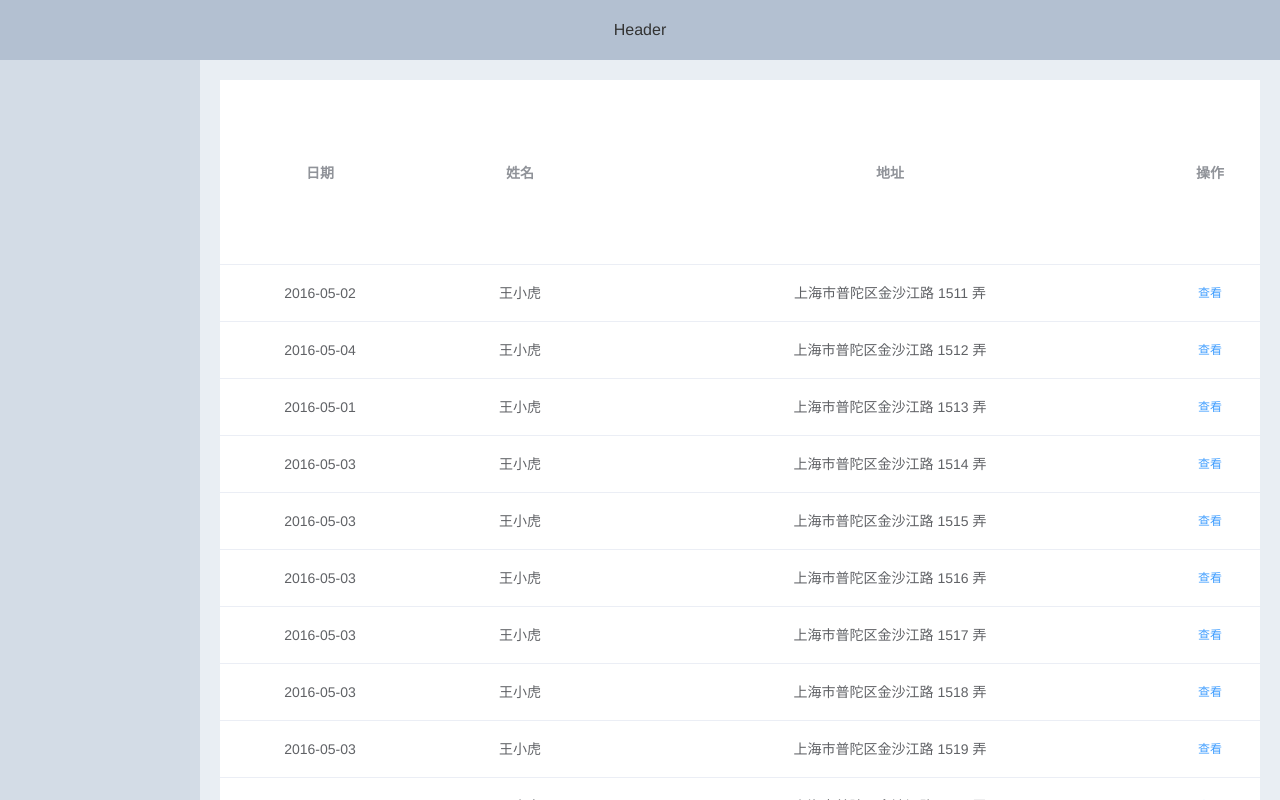
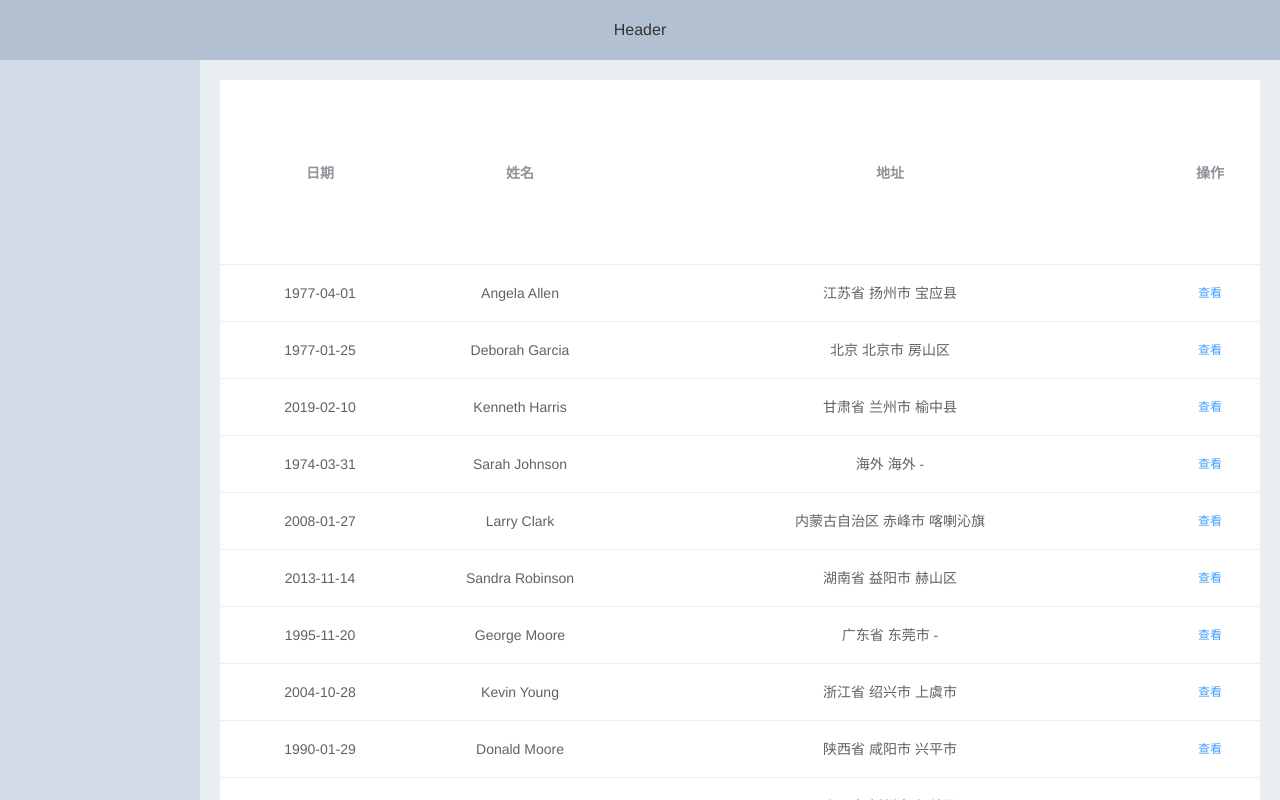
Before and after one commit to zlcmtt/zlcFirstVueDeom, a Vue app: page /demozlc/index/shijuan/daitishen in a window 1280 px wide. Built offline with nearby package versions, Linux system fonts and the light colour scheme.

Commit message:
增加mockjs

```diff
--- a/package.json
+++ b/package.json
@@ -28,6 +28,7 @@
     "eslint-plugin-vue": "^6.1.2",
     "less": "^3.0.4",
     "less-loader": "^5.0.0",
+    "mockjs": "^1.1.0",
     "vue-template-compiler": "^2.6.11"
   }
 }
--- a/src/main.js
+++ b/src/main.js
@@ -1,9 +1,13 @@
 import Vue from 'vue';
 import ElementUI from 'element-ui';
+import axios from 'axios';
+// eslint-disable-next-line import/extensions
 import App from './App.vue';
 import router from './router';
 import store from './store';
+import './mock/daitishen';
 
+Vue.prototype.Axios = axios;
 Vue.config.productionTip = false;
 Vue.use(ElementUI);
 new Vue({
--- /dev/null
+++ b/src/mock/daitishen.js
@@ -0,0 +1,10 @@
+import Mock from 'mockjs';
+
+Mock.mock('http:127.0.0.1/getListwork', {
+  'list|1-100': [{
+    // eslint-disable-next-line no-undef
+    date: '@date("yyyy-MM-dd")',
+    name: '@name',
+    address: '@county(true)',
+  }],
+});
--- a/src/views/shijuan/daitishen.vue
+++ b/src/views/shijuan/daitishen.vue
@@ -5,7 +5,7 @@
        @handleEdit="handleEdit"
      />
     <Pagination
-      :total="total"
+      :total="tableData.length"
       @changeSize="changeSize"
     />
   </div>
@@ -25,179 +25,18 @@ export default {
   data() {
     return {
       currentPage: 1,
-      tableData: [{
-        date: '2016-05-02',
-        name: '王小虎',
-        address: '上海市普陀区金沙江路 1511 弄',
-      }, {
-        date: '2016-05-04',
-        name: '王小虎',
-        address: '上海市普陀区金沙江路 1512 弄',
-      }, {
-        date: '2016-05-01',
-        name: '王小虎',
-        address: '上海市普陀区金沙江路 1513 弄',
-      }, {
-        date: '2016-05-03',
-        name: '王小虎',
-        address: '上海市普陀区金沙江路 1514 弄',
-      }, {
-        date: '2016-05-03',
-        name: '王小虎',
-        address: '上海市普陀区金沙江路 1515 弄',
-      }, {
-        date: '2016-05-03',
-        name: '王小虎',
-        address: '上海市普陀区金沙江路 1516 弄',
-      }, {
-        date: '2016-05-03',
-        name: '王小虎',
-        address: '上海市普陀区金沙江路 1517 弄',
-      }, {
-        date: '2016-05-03',
-        name: '王小虎',
-        address: '上海市普陀区金沙江路 1518 弄',
-      }, {
-        date: '2016-05-03',
-        name: '王小虎',
-        address: '上海市普陀区金沙江路 1519 弄',
-      }, {
-        date: '2016-05-03',
-        name: '王小虎',
-        address: '上海市普陀区金沙江路 1521 弄',
-      }, {
-        date: '2016-05-03',
-        name: '王小虎',
-        address: '上海市普陀区金沙江路 1522 弄',
-      }, {
-        date: '2016-05-03',
-        name: '王小虎',
-        address: '上海市普陀区金沙江路 1523 弄',
-      }, {
-        date: '2016-05-03',
-        name: '王小虎',
-        address: '上海市普陀区金沙江路 1524 弄',
-      }, {
-        date: '2016-05-03',
-        name: '王小虎',
-        address: '上海市普陀区金沙江路 1525 弄',
-      }, {
-        date: '2016-05-03',
-        name: '王小虎',
-        address: '上海市普陀区金沙江路 1526 弄',
-      }, {
-        date: '2016-05-03',
-        name: '王小虎',
-        address: '上海市普陀区金沙江路 1527 弄',
-      }, {
-        date: '2016-05-03',
-        name: '王小虎',
-        address: '上海市普陀区金沙江路 1528 弄',
-      }, {
-        date: '2016-05-03',
-        name: '王小虎',
-        address: '上海市普陀区金沙江路 1529 弄',
-      }, {
-        date: '2016-05-03',
-        name: '王小虎',
-        address: '上海市普陀区金沙江路 1530 弄',
-      }, {
-        date: '2016-05-03',
-        name: '王小虎',
-        address: '上海市普陀区金沙江路 1531 弄',
-      }, {
-        date: '2016-05-02',
-        name: '王小虎',
-        address: '上海市普陀区金沙江路 1532 弄',
-      }, {
-        date: '2016-05-04',
-        name: '王小虎',
-        address: '上海市普陀区金沙江路 1533 弄',
-      }, {
-        date: '2016-05-01',
-        name: '王小虎',
-        address: '上海市普陀区金沙江路 1534 弄',
-      }, {
-        date: '2016-05-03',
-        name: '王小虎',
-        address: '上海市普陀区金沙江路 1535 弄',
-      }, {
-        date: '2016-05-03',
-        name: '王小虎',
-        address: '上海市普陀区金沙江路 1536 弄',
-      }, {
-        date: '2016-05-03',
-        name: '王小虎',
-        address: '上海市普陀区金沙江路 1537 弄',
-      }, {
-        date: '2016-05-03',
-        name: '王小虎',
-        address: '上海市普陀区金沙江路 1538 弄',
-      }, {
-        date: '2016-05-03',
-        name: '王小虎',
-        address: '上海市普陀区金沙江路 1539 弄',
-      }, {
-        date: '2016-05-03',
-        name: '王小虎',
-        address: '上海市普陀区金沙江路 1540 弄',
-      }, {
-        date: '2016-05-03',
-        name: '王小虎',
-        address: '上海市普陀区金沙江路 1541 弄',
-      }, {
-        date: '2016-05-03',
-        name: '王小虎',
-        address: '上海市普陀区金沙江路 1542 弄',
-      }, {
-        date: '2016-05-03',
-        name: '王小虎',
-        address: '上海市普陀区金沙江路 1543 弄',
-      }, {
-        date: '2016-05-03',
-        name: '王小虎',
-        address: '上海市普陀区金沙江路 1544 弄',
-      }, {
-        date: '2016-05-03',
-        name: '王小虎',
-        address: '上海市普陀区金沙江路 1545 弄',
-      }, {
-        date: '2016-05-03',
-        name: '王小虎',
-        address: '上海市普陀区金沙江路 1546 弄',
-      }, {
-        date: '2016-05-03',
-        name: '王小虎',
-        address: '上海市普陀区金沙江路 1547 弄',
-      }, {
-        date: '2016-05-03',
-        name: '王小虎',
-        address: '上海市普陀区金沙江路 1548 弄',
-      }, {
-        date: '2016-05-03',
-        name: '王小虎',
-        address: '上海市普陀区金沙江路 1549 弄',
-      }, {
-        date: '2016-05-03',
-        name: '王小虎',
-        address: '上海市普陀区金沙江路 1550 弄',
-      }, {
-        date: '2016-05-03',
-        name: '王小虎',
-        address: '上海市普陀区金沙江路 1551 弄',
-      }],
+      tableData: [],
+      currentTableData: [],
     };
   },
-  created() {},
+  created() {
+    this.Axios.get('http:127.0.0.1/getListwork').then((res) => {
+      this.tableData = res.data.list;
+      this.currentTableData = this.tableData.slice((this.currentPage - 1) * 10, this.currentPage * 10);
+    });
+  },
   activated() {},
-  computed: {
-    total() {
-      return this.tableData.length;
-    },
-    currentTableData() {
-      return this.tableData.slice((this.currentPage - 1) * 10, this.currentPage * 10);
-    },
-  },
+  computed: {},
   methods: {
     ...mapMutations(['clearKeepAlive', 'addKeepAlive']),
     handleEdit(val) {
@@ -205,6 +44,7 @@ export default {
     },
     changeSize(size) {
       this.currentPage = size;
+      this.currentTableData = this.tableData.slice((this.currentPage - 1) * 10, this.currentPage * 10);
     },
   },
   beforeRouteLeave(to, from, next) {
```
Also changed, not shown: .eslintrc.js, 1 other file (tests, documents, lock files or other folders).
